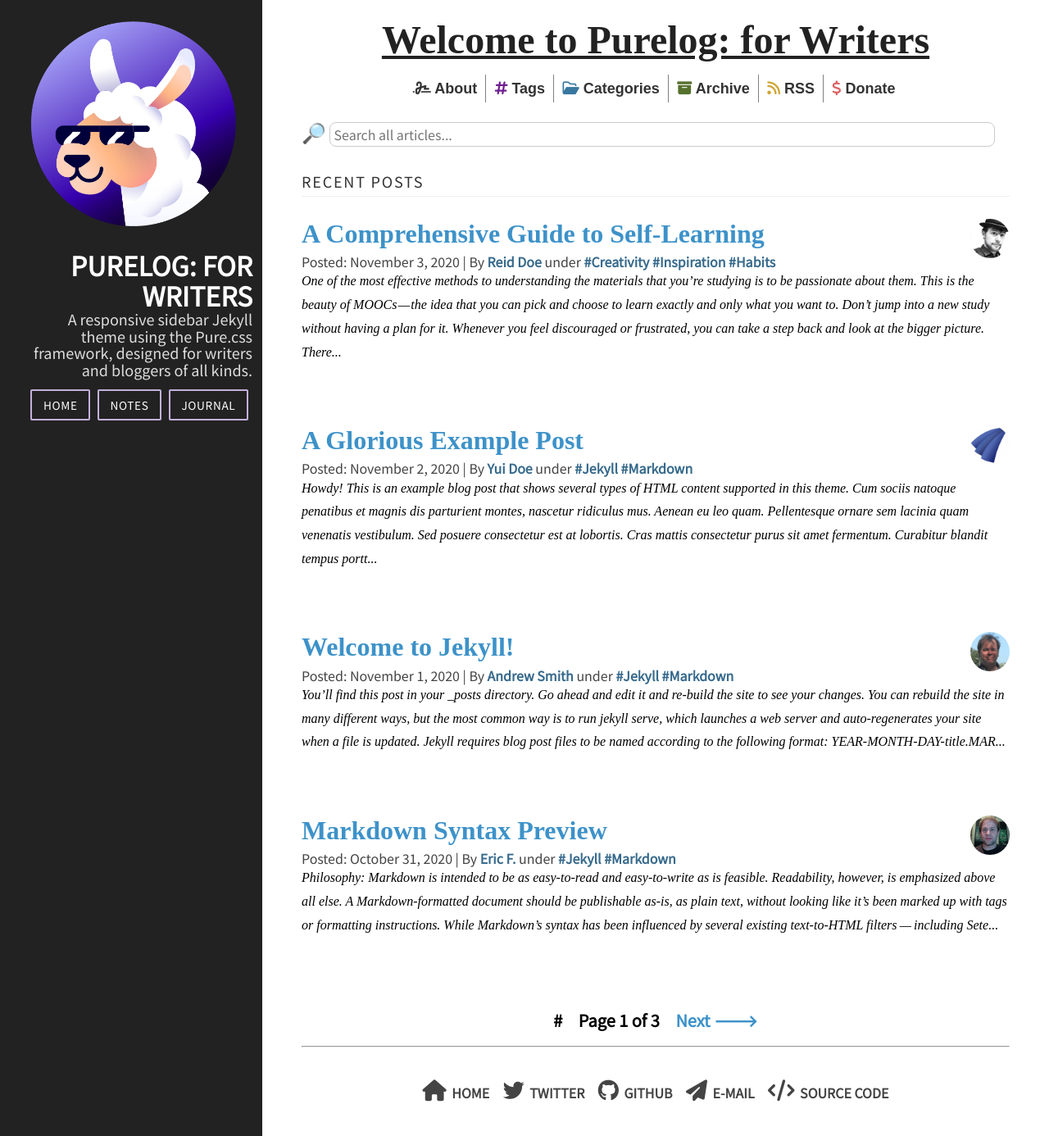
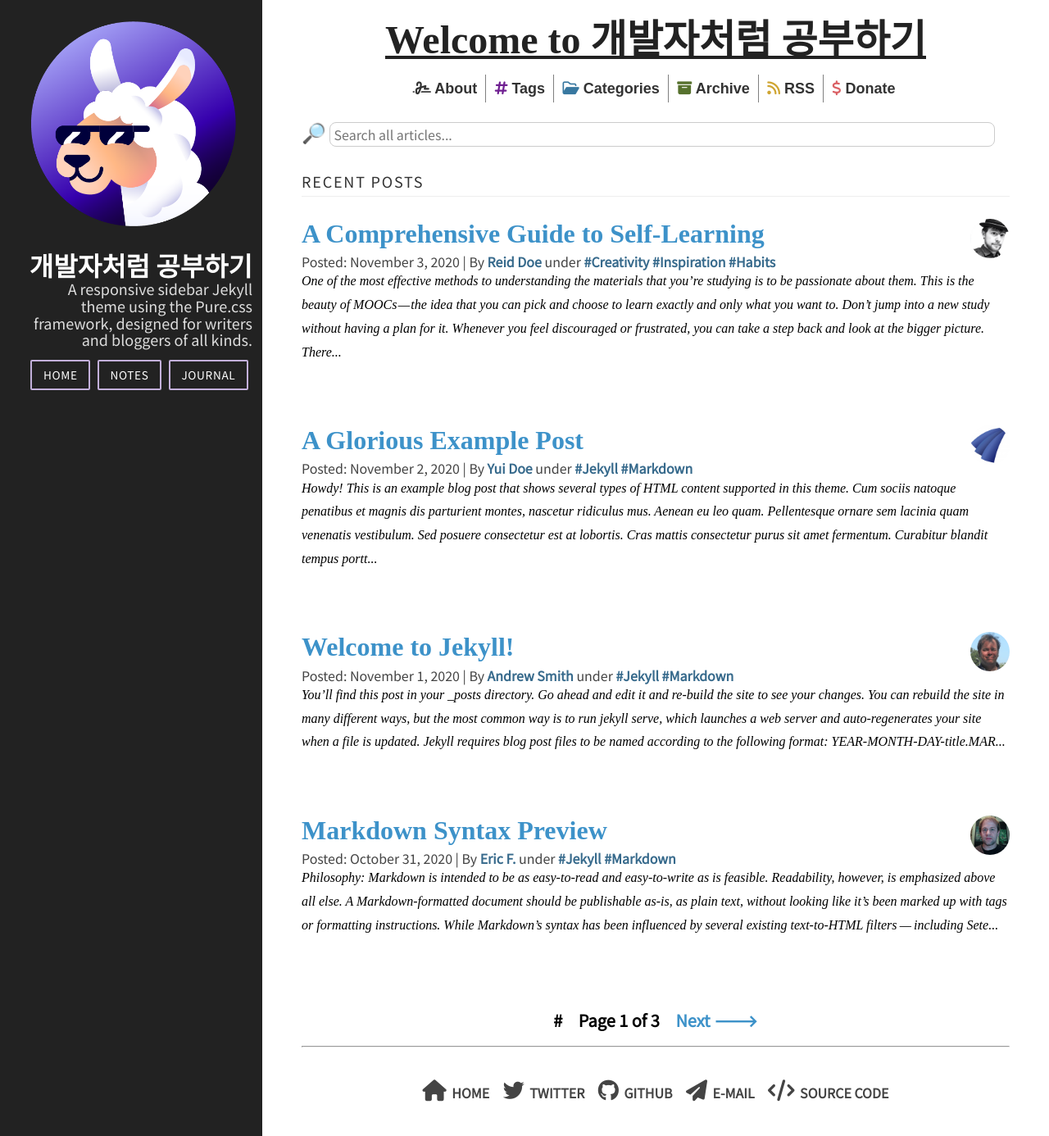
Before and after one commit to seona-dev/seona-dev.github.io, a Jekyll site: the page built from index.html, in a window 1280 px wide and 1386 px high. Shown: the whole window at 82% size. Built offline with Jekyll 4.4.1, drawn with Linux system fonts in a browser that asks for light colours; nearby versions of some CDN libraries; some web fonts are replaced; the list of posts is cut into pages by our own code.

Commit message:
modify config

```diff
--- a/_config.yml
+++ b/_config.yml
@@ -18,16 +18,16 @@
 # You can create any custom variable you would like, and they will be accessible
 # in the templates via {{ site.myvariable }}.
 
-title: "Purelog: for Writers"
-email: mail@brennanbrown.ca
+title: "개발자처럼 공부하기"
+email: seona0826@gmail.com
 description: >- # this means to ignore newlines until "baseurl:"
   A responsive sidebar Jekyll theme using the Pure.css framework,
   designed for writers and bloggers of all kinds.
 baseurl: "" # the subpath of your site, e.g. /blog
-url: "https://purelog.netlify.app" # the base hostname & protocol for your site, e.g. http://example.com
-repository: brennanbrown/purelog
-twitter: brennankbrown
-github: brennanbrown
+url: "https://seona-dev.github.io" # the base hostname & protocol for your site, e.g. http://example.com
+repository: seona-dev/seona-dev.github.io
+twitter: JavaChip_dev
+github: seona-dev
 
 header_image: assets/profile.png
 
```
